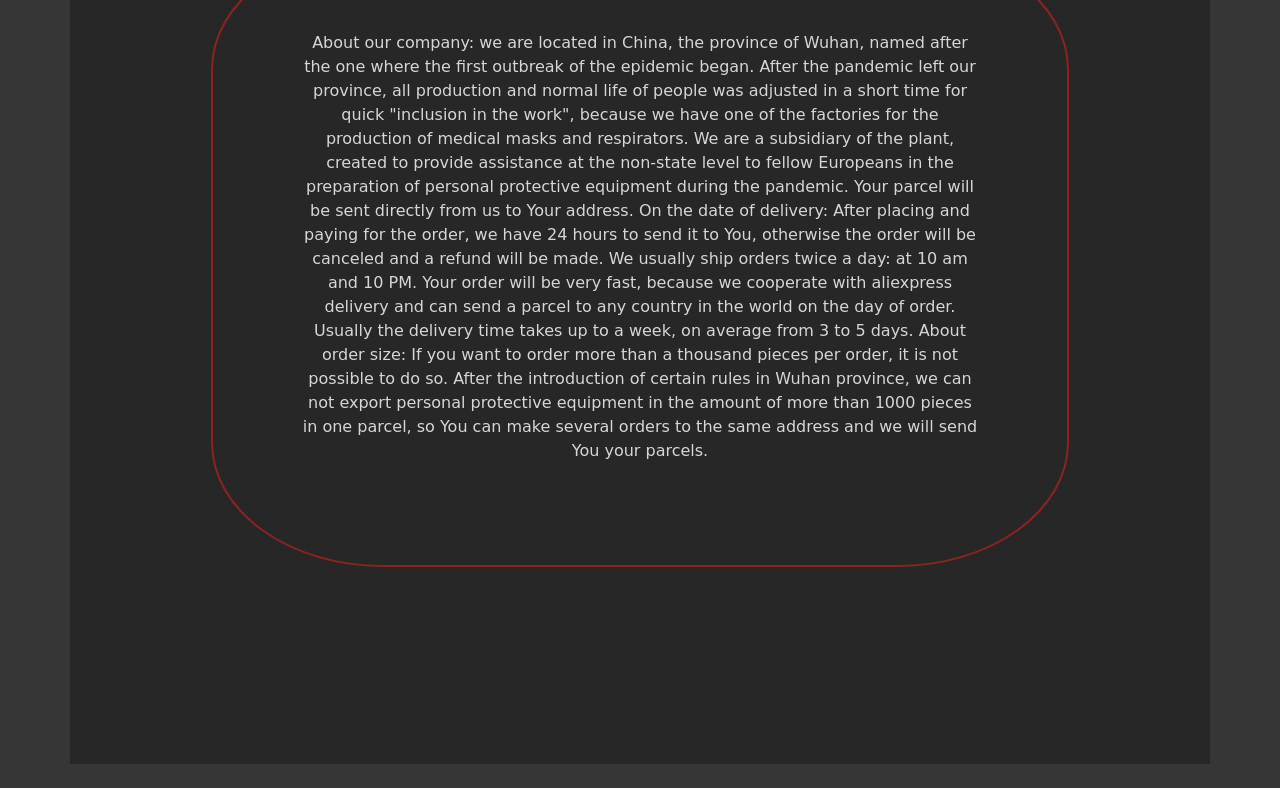
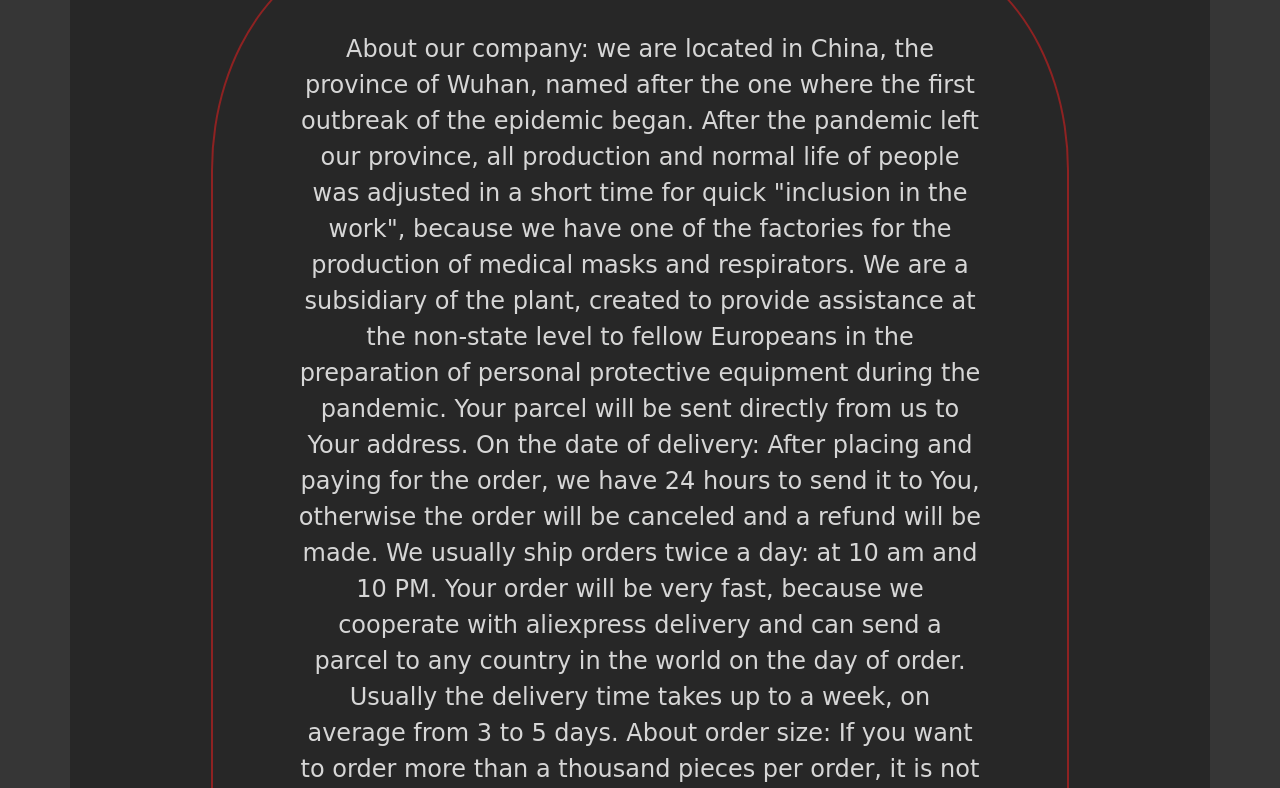
Before and after one commit to SadPierrot/med-shop, a plain HTML site: page about.html in a window 1280 px wide. Shown: the part 294-1082 px from the top of the page. Drawn offline with nearby package versions, Linux system fonts and the light colour scheme; a web font is replaced by a local one.

Commit message:
Edits customer

```diff
--- a/css/style.css
+++ b/css/style.css
@@ -377,6 +377,7 @@ button.btn#track:hover {
   padding: 2.5% 8% 2.5%;
 }
 
-.about-p {
+p.about-p {
   margin-top: 5%;
+  font-size: 24px
 }
```
